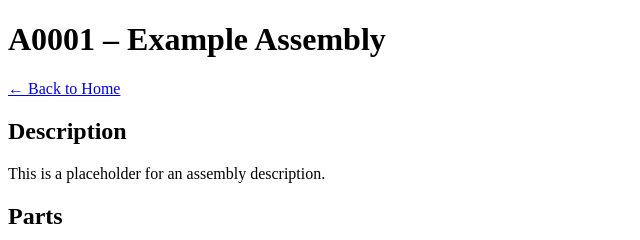
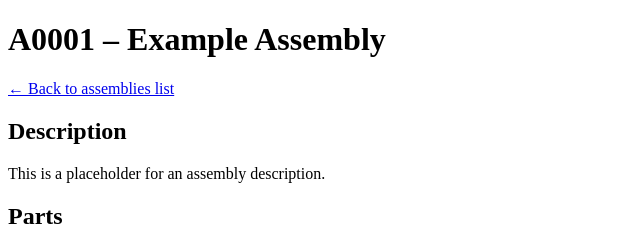
Before and after one commit to CT-PM/VDV_Estimating_Catalogs, a plain HTML site: page docs/assemblies/A0001.html in a window 1280 px wide. Shown: the top 240 px of the page, 0-640 px from the left. Drawn offline with Linux system fonts and the light colour scheme.

Commit message:
Update A0001.html

```diff
--- a/docs/assemblies/A0001.html
+++ b/docs/assemblies/A0001.html
@@ -8,7 +8,7 @@
 
   <h1>A0001 – Example Assembly</h1>
 
-  <p><a href="../assembly index.html">← Back to Home</a></p>
+  <p><a href="../assembly index.html">← Back to assemblies list</a></p>
 
   <h2>Description</h2>
   <p>This is a placeholder for an assembly description.</p>
```
